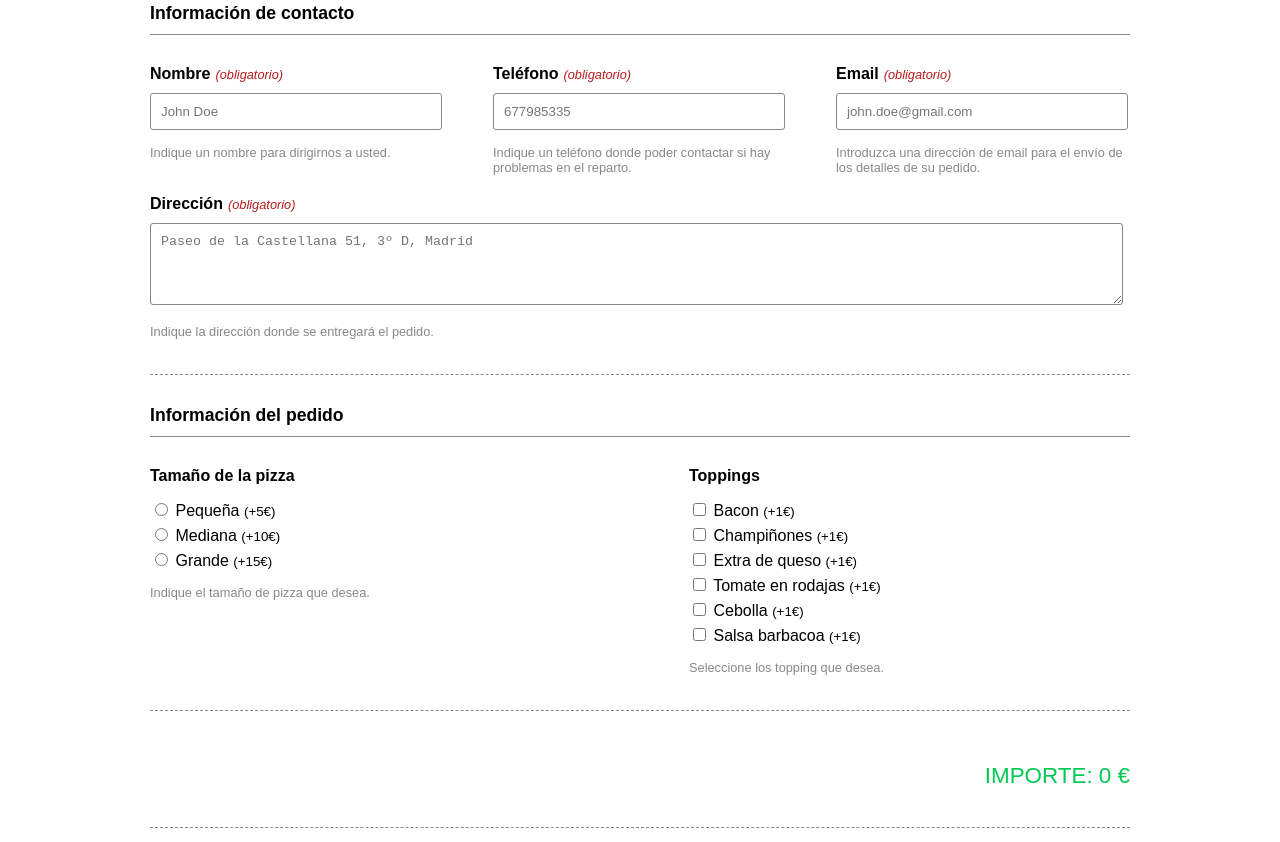
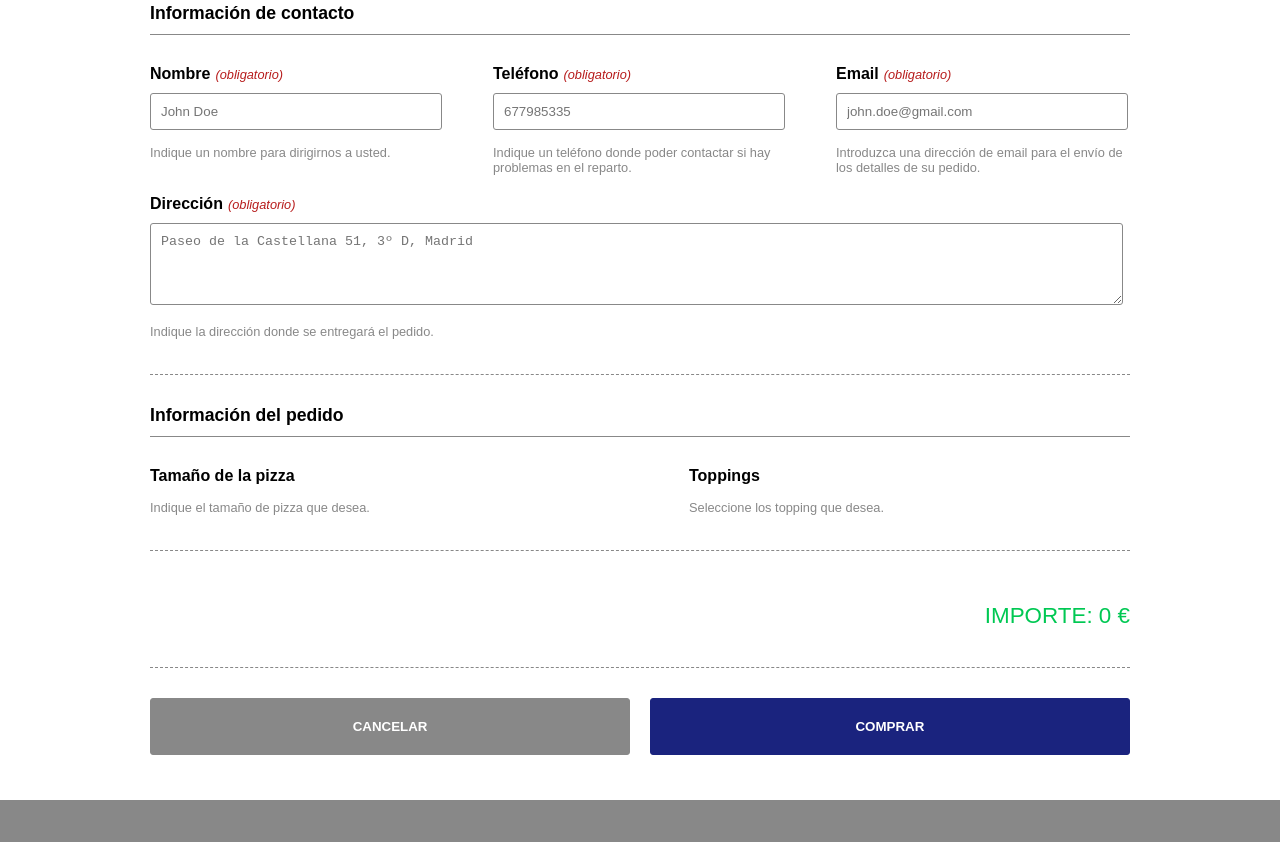
Before and after one commit to JohnDoe-LTD/ae2.ajax, a website: page src/index.html in a window 1280 px wide. Shown: the part 365-1207 px from the top of the page. Drawn offline with Linux system fonts and the light colour scheme.

Commit message:
chore: remove static list of toppings and sizes

```diff
--- a/src/index.html
+++ b/src/index.html
@@ -108,102 +108,12 @@
             <legend>Información del pedido</legend>
             <div class="form-group">
               <label class="form-label">Tamaño de la pizza</label>
-              <div id="size" class="radio-group">
-                <div class="radio-group-item">
-                  <input
-                    type="radio"
-                    value="s"
-                    class="size"
-                    name="size"
-                    id="size_s"
-                    data-price="5"
-                  />
-                  <label for="size_s">Pequeña <small>(+5€)</small></label>
-                </div>
-                <div class="radio-group-item">
-                  <input
-                    type="radio"
-                    value="m"
-                    class="size"
-                    name="size"
-                    id="size_m"
-                    data-price="10"
-                  />
-                  <label for="size_m">Mediana <small>(+10€)</small></label>
-                </div>
-                <div class="radio-group-item">
-                  <input
-                    type="radio"
-                    value="l"
-                    class="size"
-                    name="size"
-                    id="size_l"
-                    data-price="15"
-                  />
-                  <label for="size_l">Grande <small>(+15€)</small></label>
-                </div>
-              </div>
+              <div id="size" class="radio-group"></div>
               <p class="help-text">Indique el tamaño de pizza que desea.</p>
             </div>
             <div class="form-group">
               <label class="form-label">Toppings</label>
-              <div id="toppings" class="checkbox-list">
-                <div class="checkbox-group-item">
-                  <input
-                    type="checkbox"
-                    class="toppings"
-                    name="bacon"
-                    id="bacon"
-                  />
-                  <label for="bacon">Bacon <small>(+1€)</small></label>
-                </div>
-                <div class="checkbox-group-item">
-                  <input
-                    type="checkbox"
-                    class="toppings"
-                    name="mushrooms"
-                    id="mushrooms"
-                  />
-                  <label for="mushrooms">
-                    Champiñones <small>(+1€)</small>
-                  </label>
-                </div>
-                <div class="checkbox-group-item">
-                  <input
-                    type="checkbox"
-                    class="toppings"
-                    name="cheese"
-                    id="cheese"
-                  />
-                  <label for="cheese">
-                    Extra de queso <small>(+1€)</small>
-                  </label>
-                </div>
-                <div class="checkbox-group-item">
-                  <input
-                    type="checkbox"
-                    class="toppings"
-                    name="tomato"
-                    id="tomato"
-                  />
-                  <label for="tomato">
-                    Tomate en rodajas <small>(+1€)</small>
-                  </label>
-                </div>
-                <div class="checkbox-group-item">
-                  <input
-                    type="checkbox"
-                    class="toppings"
-                    name="onion"
-                    id="onion"
-                  />
-                  <label for="onion">Cebolla <small>(+1€)</small></label>
-                </div>
-                <div class="checkbox-group-item">
-                  <input type="checkbox" class="toppings" name="bbq" id="bbq" />
-                  <label for="bbq">Salsa barbacoa <small>(+1€)</small></label>
-                </div>
-              </div>
+              <div id="toppings" class="checkbox-list"></div>
               <p class="help-text">Seleccione los topping que desea.</p>
             </div>
           </fieldset>
```
